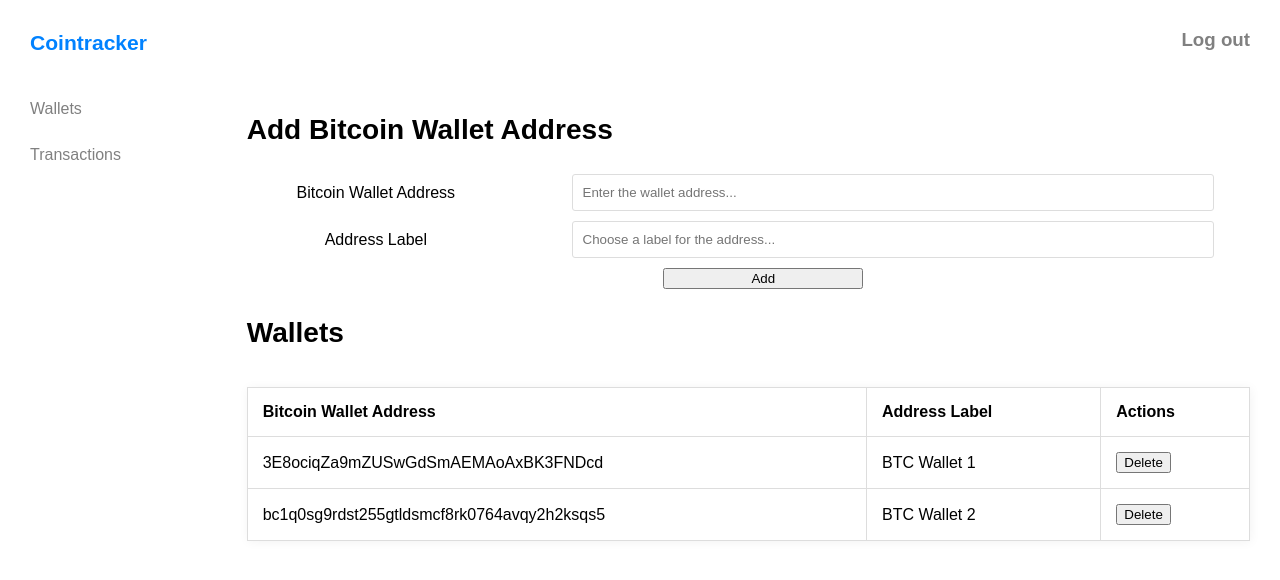
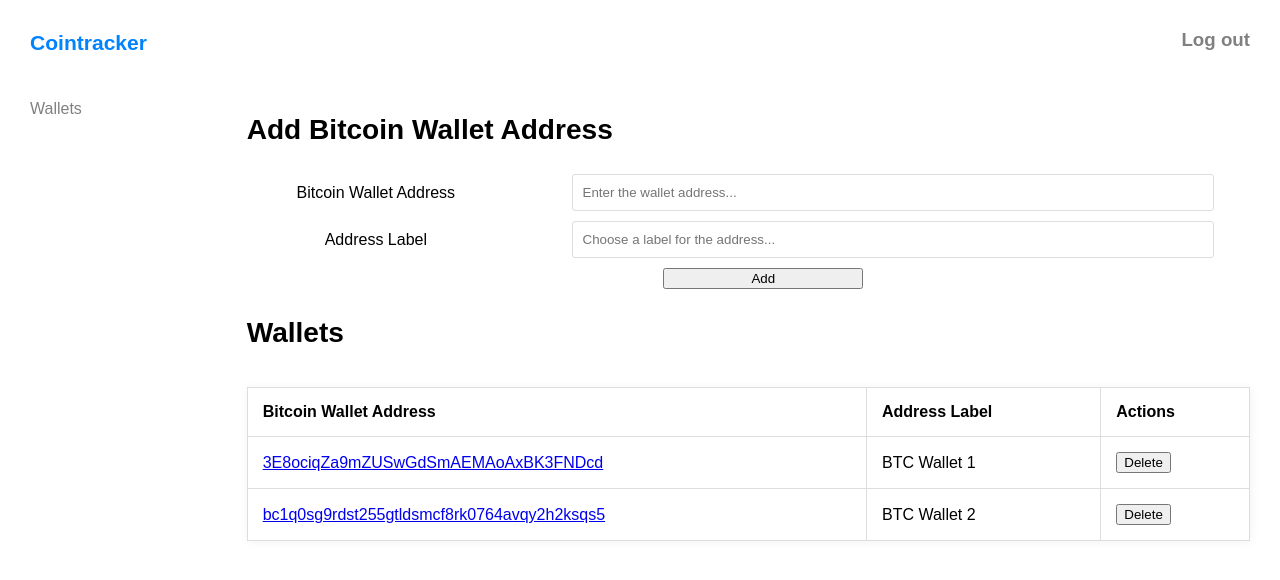
Before and after one commit to Smavehyia/ct-prototype, a React (Create React App) app: page /wallets in a window 1280 px wide. Shown: the top 580 px of the page. Built offline with nearby package versions, Linux system fonts and the light colour scheme.

Commit message:
add transactions page

```diff
--- a/package.json
+++ b/package.json
@@ -6,6 +6,7 @@
     "@testing-library/jest-dom": "^5.16.4",
     "@testing-library/react": "^13.3.0",
     "@testing-library/user-event": "^13.5.0",
+    "axios": "^0.27.2",
     "react": "^18.2.0",
     "react-dom": "^18.2.0",
     "react-router-dom": "^5.3.3",
--- a/src/App.js
+++ b/src/App.js
@@ -17,7 +17,7 @@
               <Route path="/wallets" exact>
                 <Wallets />
               </Route>
-              <Route path="/transactions" exact>
+              <Route path="/transactions/:id" exact>
                 <Transactions />
               </Route>
             </Switch>
--- /dev/null
+++ b/src/components/PageTitle.js
@@ -0,0 +1,13 @@
+import React from "react";
+
+const PageTitle = ({ title }) => {
+  return (
+    <div>
+      <div className="page-title">
+        <h3>{title}</h3>
+      </div>
+    </div>
+  );
+};
+
+export default PageTitle;
--- a/src/components/Sidenav.js
+++ b/src/components/Sidenav.js
@@ -8,9 +8,6 @@
         <Link to="/wallets" className="side-nav-link">
           Wallets
         </Link>
-        <Link to="/transactions" className="side-nav-link">
-          Transactions
-        </Link>
       </div>
     </nav>
   );
--- a/src/pages/Transactions.js
+++ b/src/pages/Transactions.js
@@ -1,7 +1,51 @@
-import React from "react";
+import axios from "axios";
+import React, { useEffect, useState } from "react";
+import { useParams } from "react-router-dom";
+import PageTitle from "../components/PageTitle";
 
 const Transactions = () => {
-  return <div>Transactions</div>;
+  const { id } = useParams();
+  const [transactions, setTransactions] = useState([]);
+  const [finalBalance, setFinalBalance] = useState("");
+
+  useEffect(() => {
+    axios
+      .get(`https://blockchain.info/rawaddr/${id}?cors=true`)
+      .then((res) => {
+        setFinalBalance(res.data.finalBalance);
+        setTransactions(res.data.txs);
+      })
+      .catch((e) => console.error(e));
+  }, [id]);
+
+  return (
+    <div>
+      <PageTitle title={`Transactions For: ${id}`} />
+      <h2>Final Balance: {finalBalance}</h2>
+      <div className="table-section">
+        <table className="table">
+          <thead>
+            <tr>
+              <th>Transaction Hash</th>
+              <th>Balance</th>
+              <th>Fee</th>
+            </tr>
+            {transactions &&
+              transactions.map((transaction, i) => {
+                return (
+                  <tr key={i}>
+                    <td>{transaction.hash}</td>
+                    <td>{transaction.balance}</td>
+                    <td>{transaction.fee}</td>
+                  </tr>
+                );
+              })}
+          </thead>
+          <tbody></tbody>
+        </table>
+      </div>
+    </div>
+  );
 };
 
 export default Transactions;
--- a/src/pages/Wallets.js
+++ b/src/pages/Wallets.js
@@ -1,5 +1,7 @@
 import React, { useEffect, useState } from "react";
 import AddWallet from "../components/AddWallet";
+import { Link } from "react-router-dom";
+import PageTitle from "../components/PageTitle";
 
 const TEST_ADDRESSES = [
   { address: "3E8ociqZa9mZUSwGdSmAEMAoAxBK3FNDcd", label: "BTC Wallet 1" },
@@ -35,11 +37,7 @@
   return (
     <div>
       <AddWallet addAddress={addAddress} />
-      <div>
-        <div className="page-title">
-          <h3>Wallets</h3>
-        </div>
-      </div>
+      <PageTitle title="Wallets" />
       <div className="table-section">
         <table className="table">
           <thead>
@@ -56,7 +54,20 @@
                   <tr key={i}>
                     {addr &&
                       Object.values(addr).map((colVal, i) => {
-                        return <td key={i}>{colVal}</td>;
+                        return (
+                          <td
+                            key={i}
+                            onClick={(e) => console.log(e.target.textContent)}
+                          >
+                            {i === 0 ? (
+                              <Link to={`/transactions/${colVal}`}>
+                                {colVal}
+                              </Link>
+                            ) : (
+                              colVal
+                            )}
+                          </td>
+                        );
                       })}
                     <td>
                       <button onClick={() => deleteAddress(addr)}>
```
Also changed, not shown: 1 other file (tests, documents, lock files or other folders).
